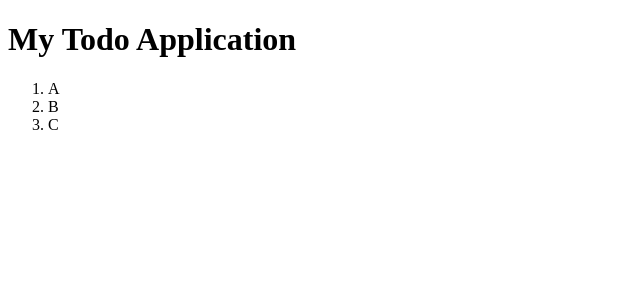
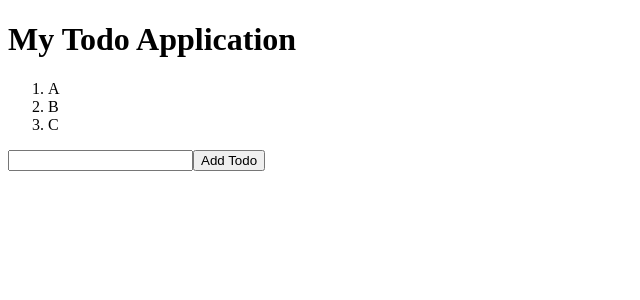
Before and after one commit to Djames16/todo, a Vue app: page / in a window 1280 px wide. Shown: the top 300 px of the page, without its empty margins (0-640 px from the left). Built offline with nearby package versions, Linux system fonts and the light colour scheme.

Commit message:
changes 2

```diff
--- a/src/App.vue
+++ b/src/App.vue
@@ -1,6 +1,7 @@
 <script setup>
 import {ref} from 'vue'
 let todos = ref (['A','B','C'])
+let newTodo = ref('')
 </script>
 
 <template>
@@ -11,6 +12,9 @@ let todos = ref (['A','B','C'])
     {{ todo }}
   </li>
 </ol>
+
+<input v-model="newTodo">
+<button> Add Todo</button>
 </template>
 
 <style scoped>
@@ -40,4 +44,11 @@ header {
     flex-wrap: wrap;
   }
 }
+body  {
+    background: rgb(88,50,108);
+background: linear-gradient(117deg, rgb(244, 194, 194) 0%, rgb(137,207,240) 100%);
+font-family: 'Bruno Ace SC', cursive;
+    text-align: center;
+    min-height: 100vh;
+}
 </style>
```
